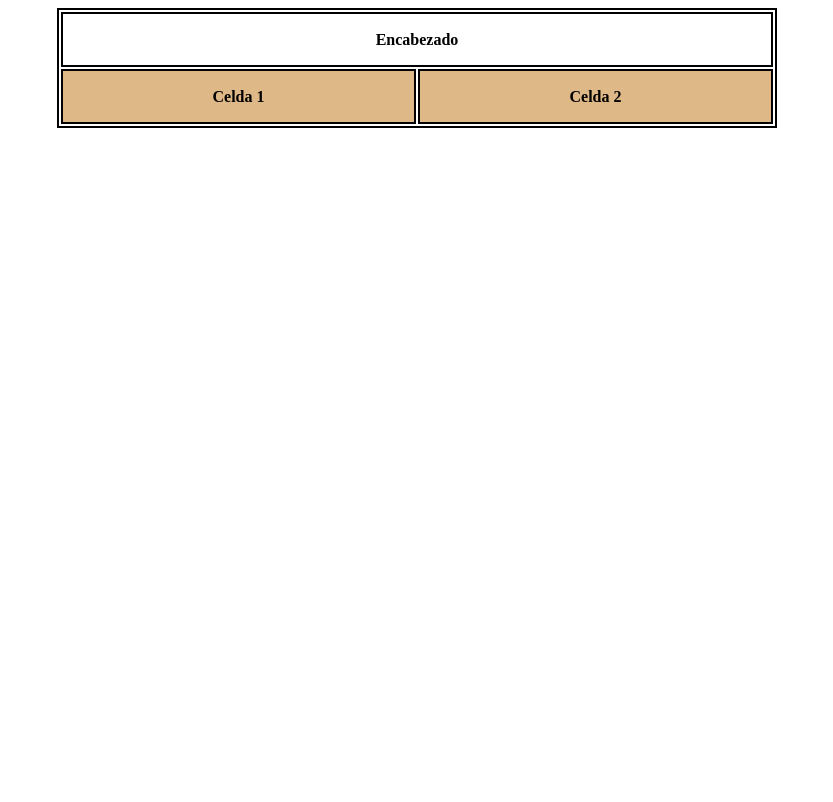
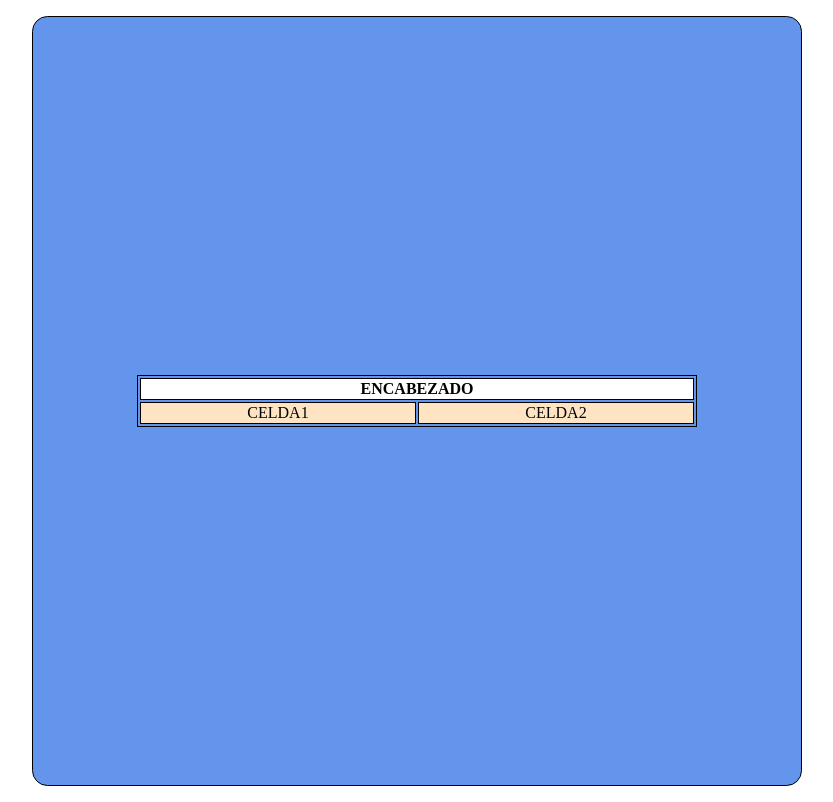
Before and after one commit to MartinKiri/ActividadesTablas, a plain HTML site: page reto14/index.html in a window 1280 px wide. Shown: the whole page, without its empty margins (223-1056 px from the left). Drawn offline with Linux system fonts and the light colour scheme.

Commit message:
Actividad de centrado de la tabla con un fondo por detras

```diff
--- a/reto14/index.html
+++ b/reto14/index.html
@@ -1,28 +1,26 @@
 <!DOCTYPE html>
 <html lang="en">
+
 <head>
-    <meta charset="UTF-8" />
-    <meta http-equiv="X-UA-Compatible" content="IE=edge" />
-    <meta name="viewport" content="width=device-width, initial-scale=1.0" />
-    <title>Pinguinos</title>
-    <link rel="stylesheet" href="style.css" />
+  <meta charset="UTF-8">
+  <meta http-equiv="X-UA-Compatible" content="IE=edge">
+  <meta name="viewport" content="width=device-width, initial-scale=1.0">
+  <title>Ejercicio 14</title>
+  <link rel="stylesheet" href="style.css">
 </head>
+
 <body>
-    <div class="contenedor">
-      <div class="borde">
-
-      </div>
-      <div>
+  <div class="tabla">
     <table>
       <tr>
-            <th colspan="2" class="negrita">Encabezado</th>
+        <th colspan="2">Encabezado</th>
       </tr>
       <tr>
-            <th class="papel">Celda 1</th>
-            <th class="papel">Celda 2</th>
+        <td>Celda1</td>
+        <td>Celda2</td>
       </tr>
     </table>
   </div>
-    </div>
 </body>
+
 </html>
--- a/reto14/style.css
+++ b/reto14/style.css
@@ -1,29 +1,33 @@
-
-*{
-    box-sizing: border-box;
-}
 body {
+  margin: 1em;
+  padding: 0;
   display: flex;
   justify-content: center;
   align-items: center;
+  text-transform: uppercase;
 }
-img{
-    display: flex;
+table,
+tr,
+td {
+  width: 70vh;
+  text-align: center;
+  border: 1px solid;
+}
+td {
+  background-color: bisque;
+}
+th{
+  background:#fff;
+  border: 1px solid black;
 
 }
-.negrita {
-  text-align: center;
-  font-weight: bold;
+.tabla {
+  display: flex;
+  justify-content: center;
+  align-items: center;
+  width: 60vw;
+  height: 96vh;
+  border: 1px solid black;
+  background-color: cornflowerblue;
+  border-radius: 2%;
 }
-.papel {
-  background-color: burlywood;
-}
-table {
-  height: 15vh;
-  width: 90vh;
-  border: 2px solid;
-}
-tr,
-th {
-  border: 2px solid;
-}
```
Lines whose indentation alone changed are shown as unchanged.
